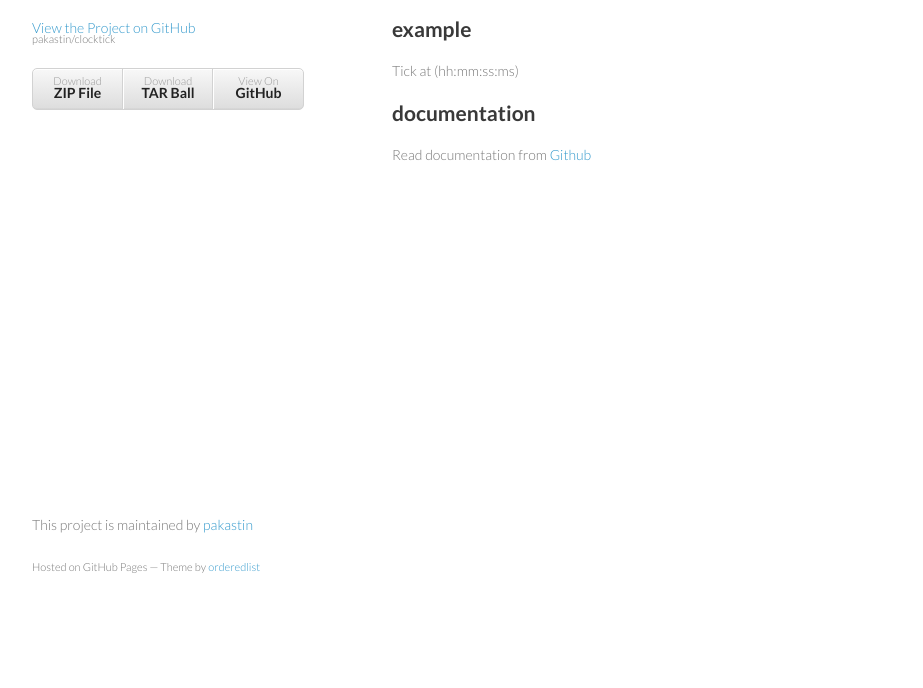
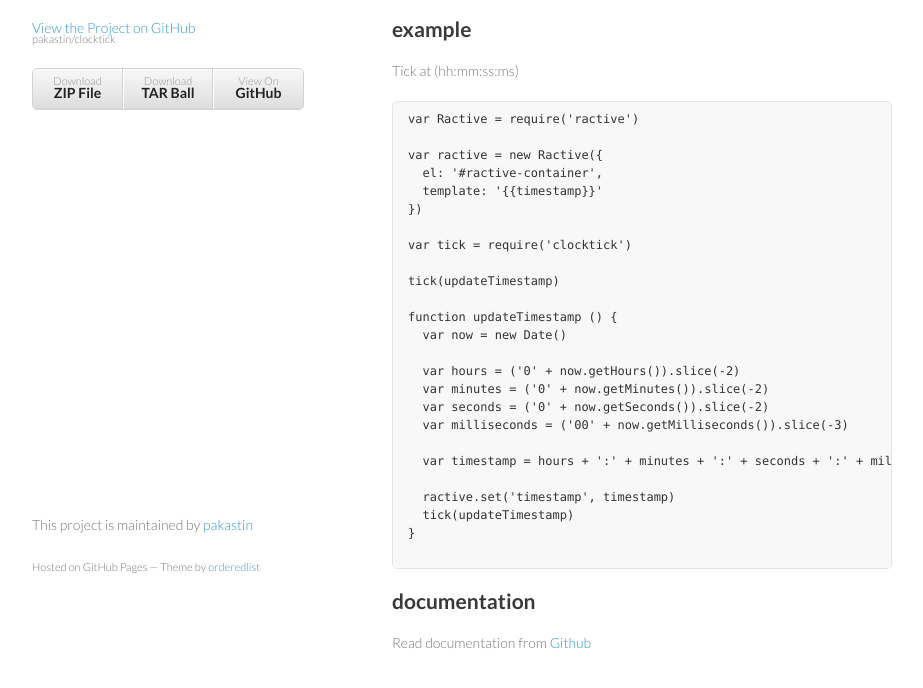
Before and after one commit to pakastin/clocktick, a plain HTML site: page index.html in a window 1280 px wide. Shown: the part 154-842 px from the top of the page, without its empty margins (178-1101 px from the left). Before the commit the page ends 800 px from the top, so only its background shows below. Drawn offline with Linux system fonts and the light colour scheme; a script that the page names is missing.

Commit message:
added example's source code

```diff
--- a/index.html
+++ b/index.html
@@ -39,6 +39,32 @@ Basically it is identical to setTimeout, but it triggers callback function preci
 
           <p>Tick at <b id="ractive-container"></b> (hh:mm:ss:ms)</p>
 
+          <div class="highlight"><pre>
+var Ractive = require('ractive')
+
+var ractive = new Ractive({
+  el: '#ractive-container',
+  template: '{{timestamp}}'
+})
+
+var tick = require('clocktick')
+
+tick(updateTimestamp)
+
+function updateTimestamp () {
+  var now = new Date()
+
+  var hours = ('0' + now.getHours()).slice(-2)
+  var minutes = ('0' + now.getMinutes()).slice(-2)
+  var seconds = ('0' + now.getSeconds()).slice(-2)
+  var milliseconds = ('00' + now.getMilliseconds()).slice(-3)
+
+  var timestamp = hours + ':' + minutes + ':' + seconds + ':' + milliseconds
+
+  ractive.set('timestamp', timestamp)
+  tick(updateTimestamp)
+}
+          </pre></div>
           <h2>
           <a name="documentation" class="anchor" href="#accuracy"><span class="octicon octicon-link"></span></a>documentation</h2>
 
```
Lines whose indentation alone changed are shown as unchanged.
